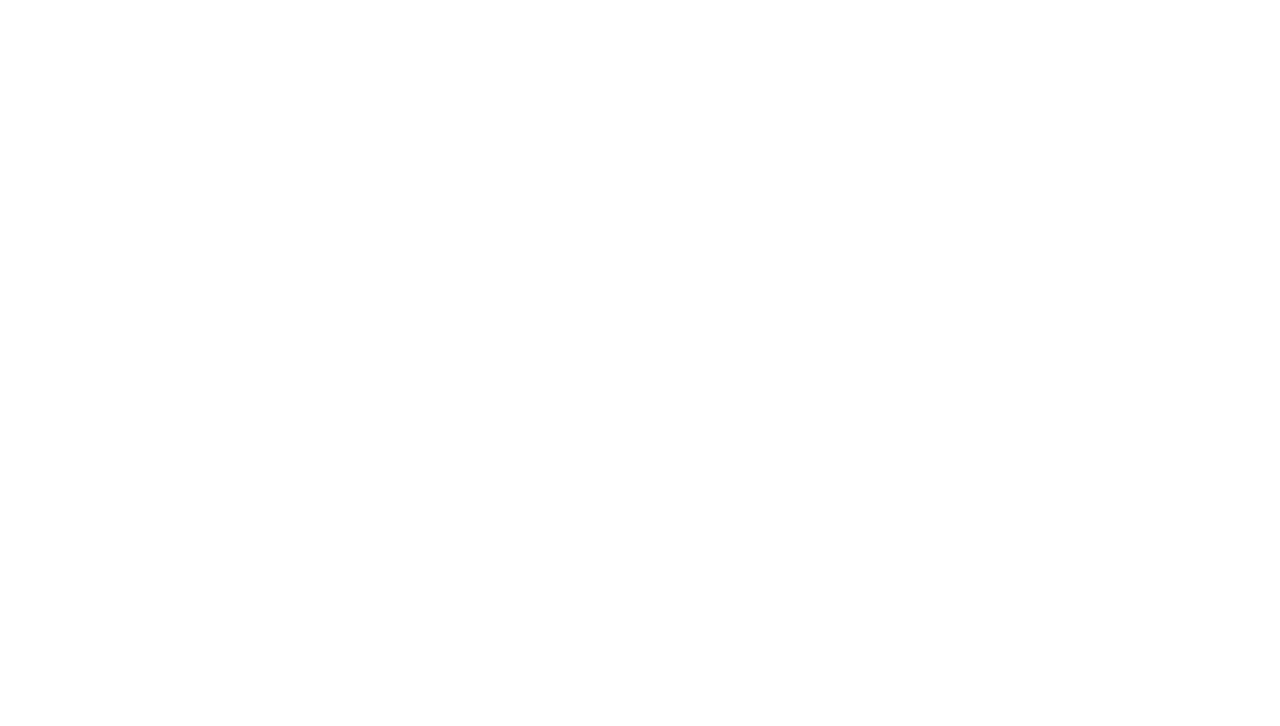
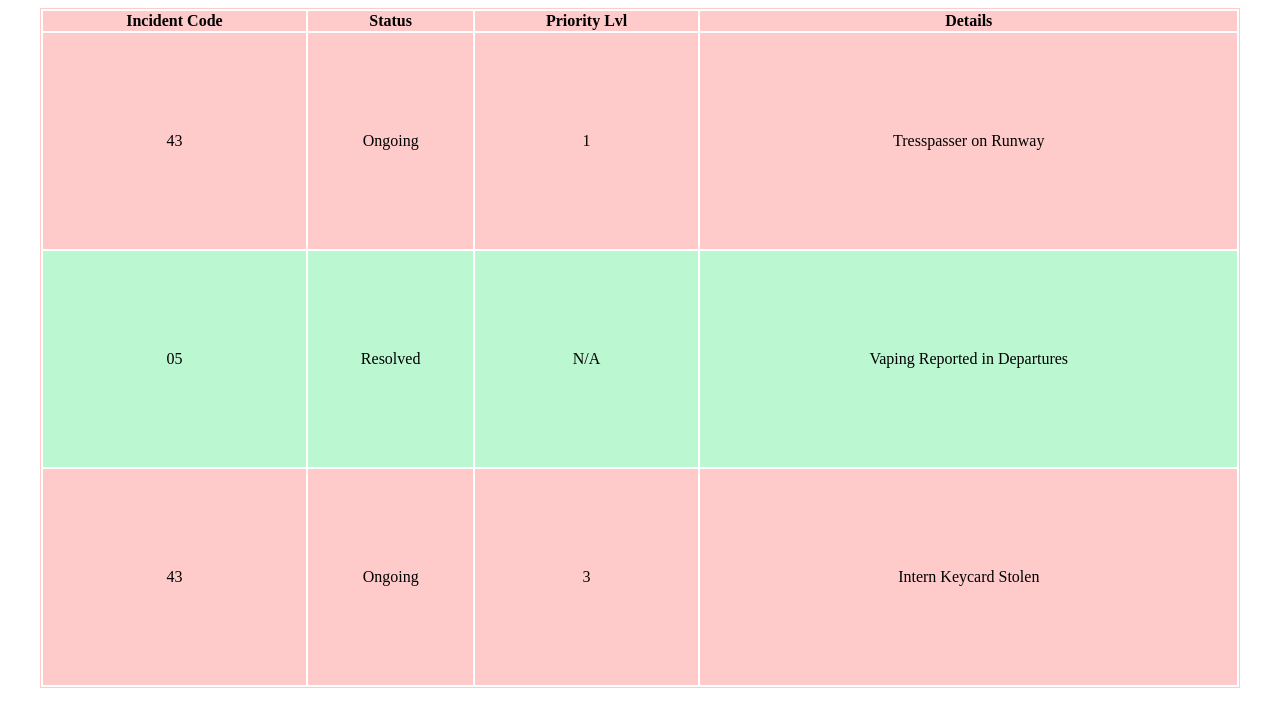
Before and after one commit to ArmanS21/dummy-widgets, a React (Vite) app: page /#/incidentlog in a window 1280 px wide. Before the commit this address had no page. Shown: the top 726 px of the page. Built offline with nearby package versions, Linux system fonts and the light colour scheme.

Commit message:
Had to change the Security widget

```diff
--- a/src/App.css
+++ b/src/App.css
@@ -31,6 +31,16 @@
 tr:nth-child(odd) {
   background-color: #E2E8F0;
 }
+table.SecurTable, th.SecurTable, td.SecurTable{
+  border: 1px solid;
+  border-color: #FECACA;
+}
+.SecurTable tr:nth-child(even) {
+  background-color: #BBF7D0;
+}
+.SecurTable tr:nth-child(odd) {
+  background-color: #FECACA;
+}
 select{
   width:90%;
   height:10vh;
--- a/src/App.jsx
+++ b/src/App.jsx
@@ -30,7 +30,7 @@
     <Route path = "/porttoport" element={<ProgBar/>}/>
     <Route path = "/airpressure" element={<StreamChart/>}/>
     <Route path = "/bullmonitor" element={<BullChart/>}/>
-    <Route path = "/secureform" element={<SecureForm/>}/>
+    <Route path = "/incidentlog" element={<SecureForm/>}/>
     </Routes>
   </Router>
 );
--- a/src/components/SecureForm.jsx
+++ b/src/components/SecureForm.jsx
@@ -1,10 +1,10 @@
 import React from "react";
 const Randomizer = () => {
-    const [number, setNumber] = React.useState(Math.floor(Math.random() * (80-5)+5));
+    const [number, setNumber] = React.useState(Math.floor(Math.random() * (5-1)+1));
     React.useEffect(() => {
 
       const interval = setInterval(
-        () => setNumber(Math.floor(Math.random() * (80-5)+5)),
+        () => setNumber(Math.floor(Math.random() * (5-1)+1)),
         1500
       );
       return () => {
@@ -17,31 +17,41 @@
 
 
 function SecureForm(){
+  const data = [
+
+    { name: "Ongoing", time: Randomizer(), ida: Randomizer(), idb: Randomizer(), session: "Tresspasser on Runway" },
+    { name: "Resolved", time: 'N/A', ida: 0, idb: 5, session: "Vaping Reported in Departures" },
+    { name: "Ongoing", time: Randomizer(), ida: Randomizer(), idb: Randomizer(), session: "Intern Keycard Stolen"}
+]
 return(
-    <div style={{height:'85vh', width:'100%',background:'#FECACA',display: 'flex', justifyContent: 'center', alignItems:'center'}}>
+  <div style={{paddingBottom:'2vh',display: 'flex', justifyContent: 'center', alignItems:'center'}}>
 
-    <form style={{fontSize:'4vh', fontWeight:'bold'}}>
-    Available Guards<br/>
-    <div style ={{background:'#BBF7D0', marginBottom:'1vh'}}>{Randomizer()}</div>
-    <label for='guardcount'> Number of Guards Requested </label><br/>
-    <select name="guardcount" id="guardcount">
-    <option value="1">1</option>
-    <option value="2">2</option>
-    <option value="3">3</option>
-     <option value="4">4</option>
-    </select><br/>
-    <label for='reason'>Reason for Request </label><br/>
-    <input style={{paddingBottom:'1vh', marginTop:'2vh'}} type ='text' id='reason' placeholder="Littering"/><br/>
-    <label for='urgency'>Level of Urgency </label><br/>
-    <select name="urgency">
-    <option value="1">Inconvenience</option>
-    <option value="2">Urgent</option>
-    <option value="3">Imminent Danger</option>
-     <option value="4">Catastrophic Potential</option>
-    </select><br/>
-    <button style={{marginTop:'2vh',background:'#BBF7D0', width:'100%', height:'10vh', fontSize:'5vh'}}>Request Help</button>
-    </form>
-    </div>
+  <table className="SecurTable" style={{width:'95%', height:'85vh'}}>
+      <thead>
+
+      <tr>
+          <th>Incident Code</th>
+          <th>Status</th>
+          <th>Priority Lvl</th>
+          <th>Details</th>
+      </tr>
+      </thead>
+      <tbody>
+      {data.map((val, key) => {
+          return (
+              <tr key={key}>
+                  <td>{val.ida}{val.idb}</td>
+                  <td>{val.name}</td>
+
+                  <td>{val.time}</td>
+
+                  <td>{val.session}</td>
+              </tr>
+          )
+      })}
+      </tbody>
+  </table>
+</div>
 )
 }
 export default SecureForm;
```
